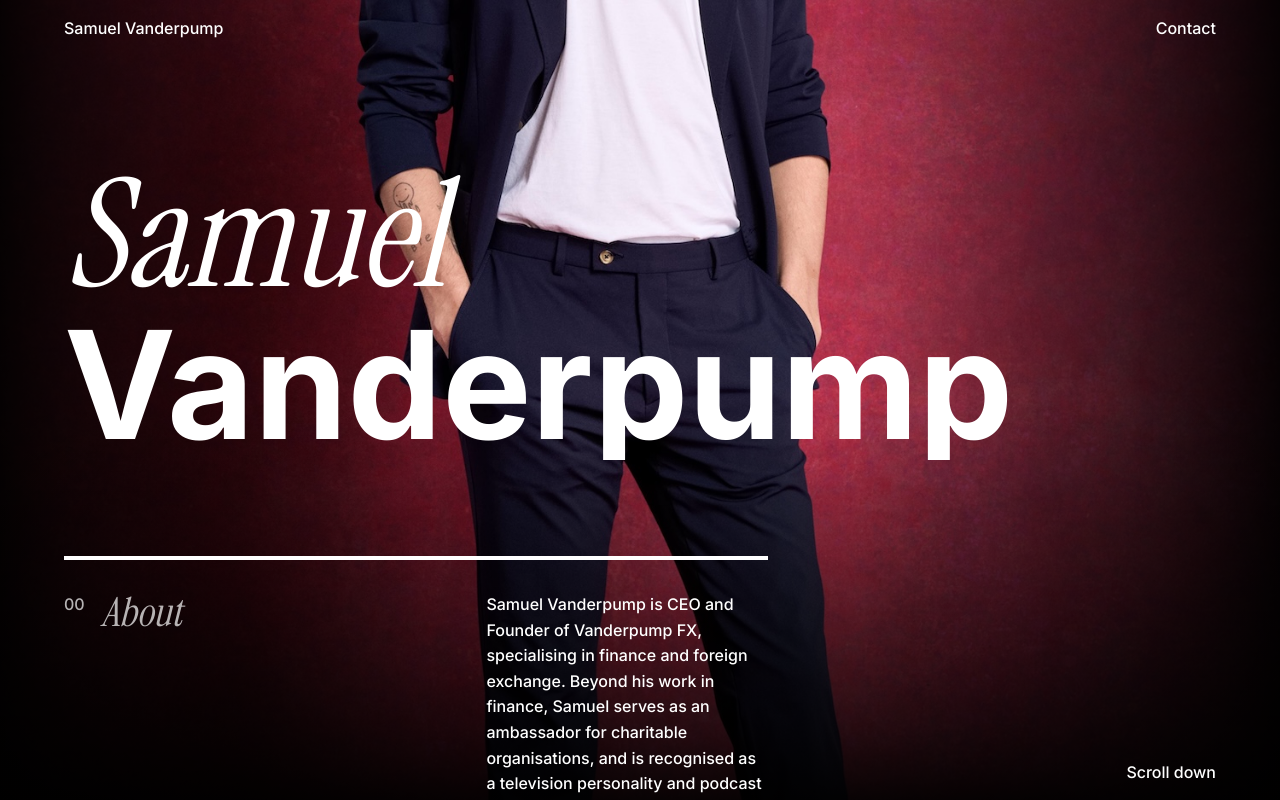
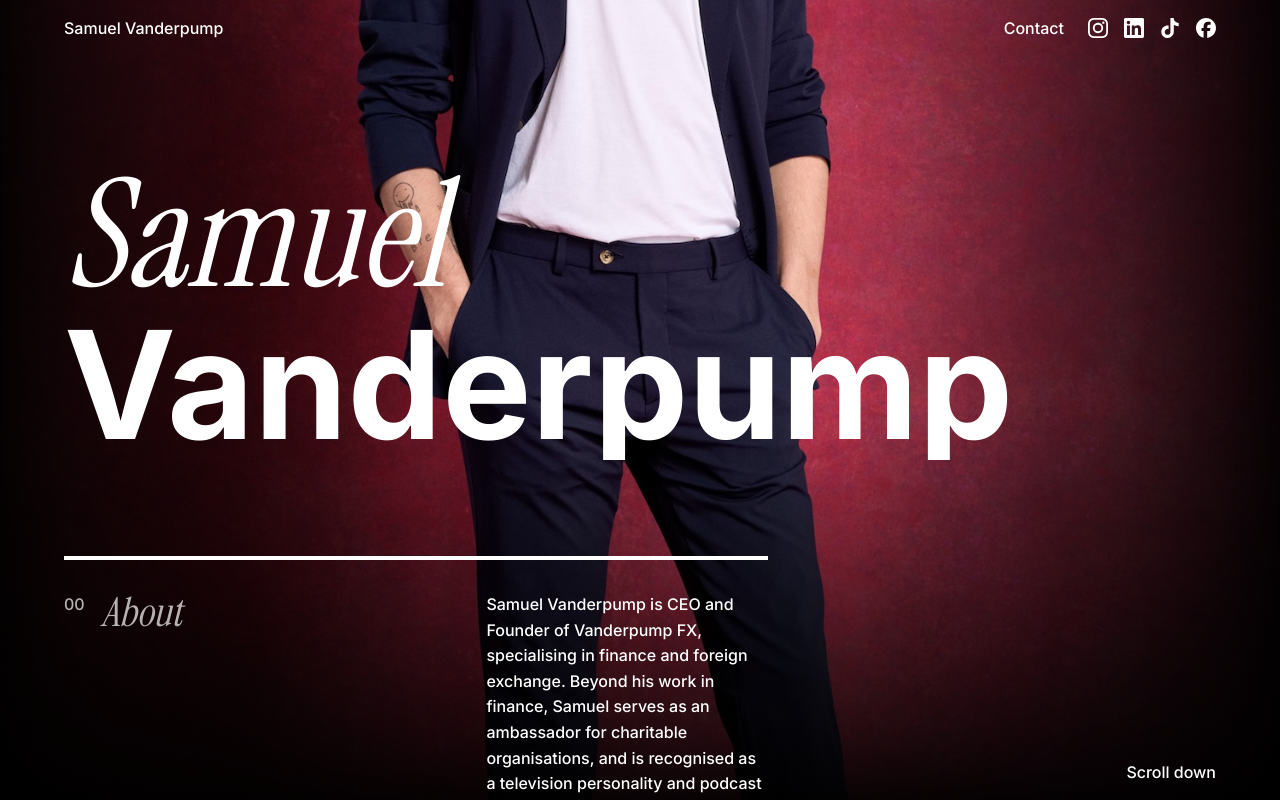
Before and after one commit to jackvdp/samuelvanderpump, a Next.js app: page / in a window 1280 px wide. Shown: the top 800 px of the page. Built offline with nearby package versions, Linux system fonts and the light colour scheme.

Commit message:
Add social links to the navigation

```diff
--- a/package.json
+++ b/package.json
@@ -16,6 +16,7 @@
     "next": "15.5.5",
     "react": "19.1.0",
     "react-dom": "19.1.0",
+    "react-icons": "^5.5.0",
     "tailwind-merge": "^3.3.1"
   },
   "devDependencies": {
--- a/src/components/navigation.tsx
+++ b/src/components/navigation.tsx
@@ -2,6 +2,7 @@
 
 import { useState, useEffect } from "react";
 import NavItem from "./nav-item";
+import { SiInstagram, SiLinkedin, SiTiktok, SiFacebook } from "react-icons/si";
 
 export default function Navigation() {
   const [isScrolled, setIsScrolled] = useState(false);
@@ -32,6 +33,13 @@ export default function Navigation() {
     }
   };
 
+  const socialLinks = [
+    { icon: SiInstagram, href: "https://www.instagram.com/samvanderpump?igsh=ZXFjN3l1eHBjczk0&utm_source=qr", label: "Instagram" },
+    { icon: SiLinkedin, href: "https://www.linkedin.com/in/samuel-vanderpump-520660110?utm_source=share&utm_campaign=share_via&utm_content=profile&utm_medium=ios_app", label: "LinkedIn" },
+    { icon: SiTiktok, href: "https://www.tiktok.com/@sam_vanderpump?_t=ZN-90gj6HPu0MJ&_r=1", label: "TikTok" },
+    { icon: SiFacebook, href: "https://www.facebook.com/share/1GbjL4uGQw/?mibextid=wwXIfr", label: "Facebook" },
+  ];
+
   return (
     <nav className="fixed inset-0 pointer-events-none z-50">
       <div className="absolute top-0 left-0 right-0 flex items-start justify-between px-8 md:px-16 pt-4">
@@ -40,9 +48,25 @@ export default function Navigation() {
           <NavItem>Samuel Vanderpump</NavItem>
         </div>
 
-        {/* Top Right - Contact */}
-        <div className="pointer-events-auto">
+        {/* Top Right - Contact & Social Icons */}
+        <div className="pointer-events-auto flex items-center gap-6">
           <NavItem href="mailto:hello@samuelvanderpump.com">Contact</NavItem>
+
+          {/* Social Media Icons */}
+          <div className="flex items-center gap-4">
+            {socialLinks.map((social) => (
+              <a
+                key={social.label}
+                href={social.href}
+                target="_blank"
+                rel="noopener noreferrer"
+                className="text-white hover:opacity-70 transition-opacity"
+                aria-label={social.label}
+              >
+                <social.icon className="w-5 h-5" />
+              </a>
+            ))}
+          </div>
         </div>
       </div>
 
```
Also changed, not shown: 1 other file (tests, documents, lock files or other folders).
